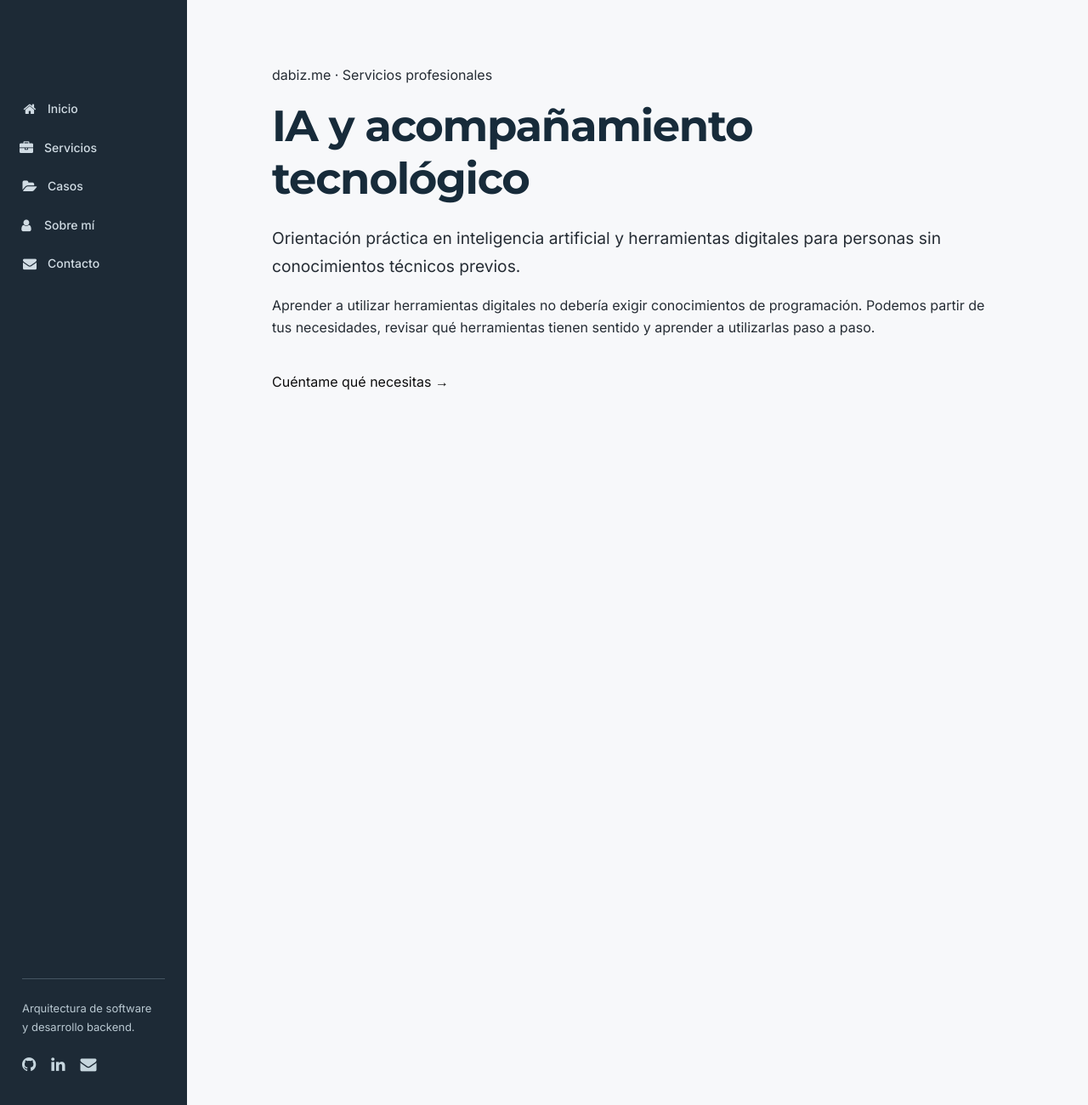
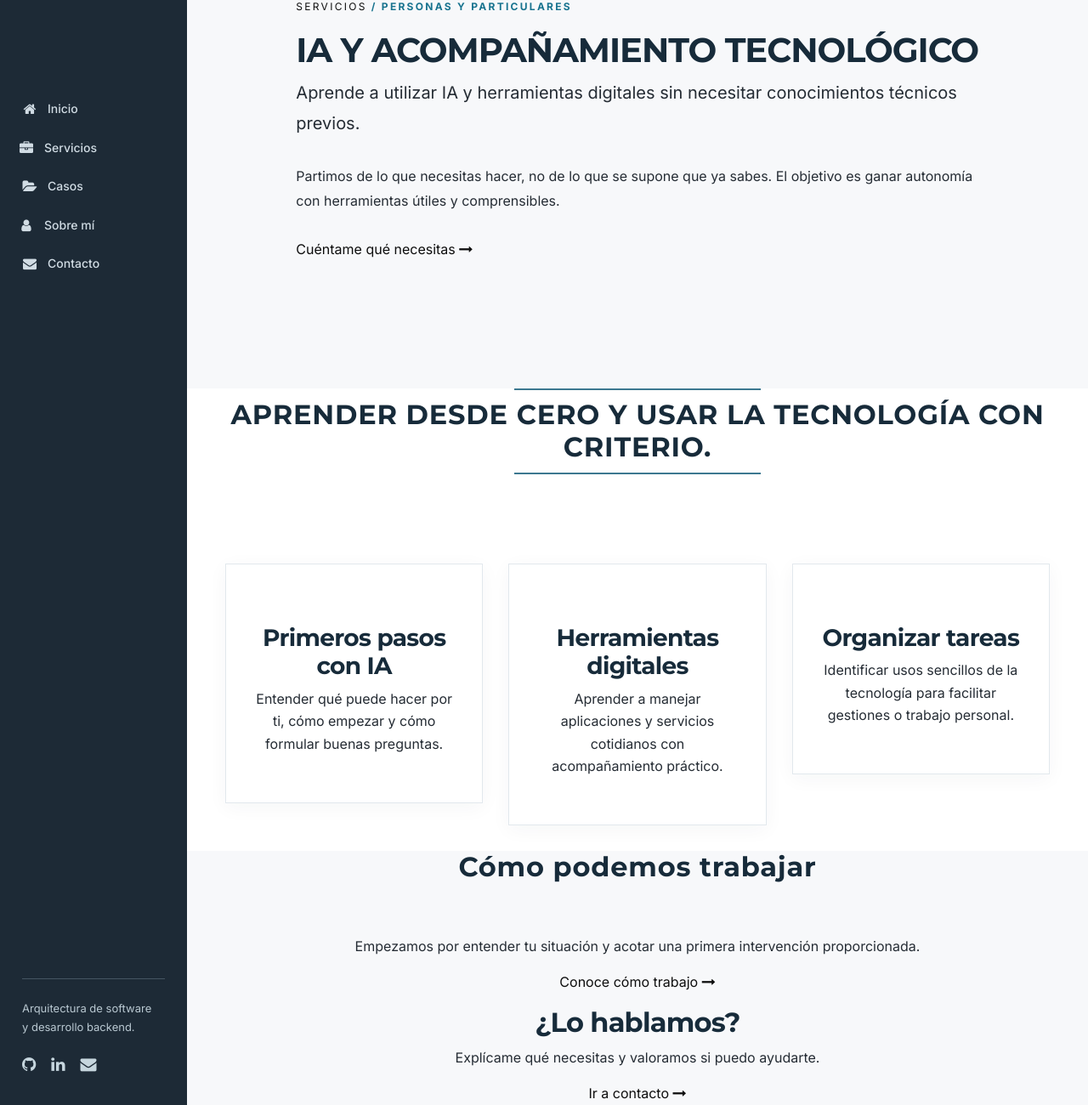
Before and after one commit to dabiz-me/dabiz.me, a Jekyll site: the page built from ia-y-tecnologia.md, in a window 1280 px wide and 1300 px high. Shown: the whole window at 85% size. Built offline with Jekyll 4.4.1, drawn with Linux system fonts in a browser that asks for light colours.

Commit message:
fix(v3): reuse Tfolio patterns for commercial pages

```diff
--- a/ia-y-tecnologia.md
+++ b/ia-y-tecnologia.md
@@ -1,21 +1,17 @@
 ---
-layout: default
+layout: service
 title: "IA y acompañamiento tecnológico | David Pérez"
-description: "Orientación práctica en inteligencia artificial y herramientas digitales para personas sin conocimientos técnicos previos."
+heading: "IA y acompañamiento tecnológico"
+description: "Aprende a utilizar IA y herramientas digitales sin necesitar conocimientos técnicos previos."
 permalink: /ia-y-tecnologia/
+audience: "Personas y particulares"
+intro: "Partimos de lo que necesitas hacer, no de lo que se supone que ya sabes. El objetivo es ganar autonomía con herramientas útiles y comprensibles."
+needs_heading: "Aprender desde cero y usar la tecnología con criterio."
+offers:
+  - title: "Primeros pasos con IA"
+    description: "Entender qué puede hacer por ti, cómo empezar y cómo formular buenas preguntas."
+  - title: "Herramientas digitales"
+    description: "Aprender a manejar aplicaciones y servicios cotidianos con acompañamiento práctico."
+  - title: "Organizar tareas"
+    description: "Identificar usos sencillos de la tecnología para facilitar gestiones o trabajo personal."
 ---
-<main class="themeix-main-content dabiz-detail-page">
-  <section class="full-page clearfix dabiz-v3-page" aria-labelledby="page-title">
-    <div class="container-fluid">
-      <div class="dabiz-v3-content">
-        <p class="dabiz-kicker">dabiz.me · Servicios profesionales</p>
-        <h1 id="page-title">IA y acompañamiento tecnológico</h1>
-        <p class="dabiz-v3-lead">Orientación práctica en inteligencia artificial y herramientas digitales para personas sin conocimientos técnicos previos.</p>
-        <p>Aprender a utilizar herramientas digitales no debería exigir conocimientos de programación. Podemos partir de tus necesidades, revisar qué herramientas tienen sentido y aprender a utilizarlas paso a paso.</p>
-
-        <p><a class="dabiz-cta" href="{{ '/#contact' | relative_url }}">Cuéntame qué necesitas <span aria-hidden="true">→</span></a></p>
-      </div>
-    </div>
-  </section>
-  {% include footer.html %}
-</main>
```
